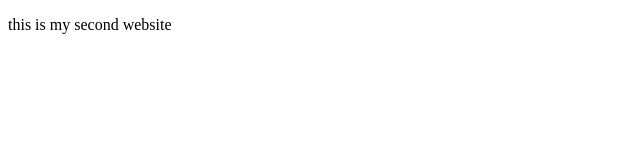
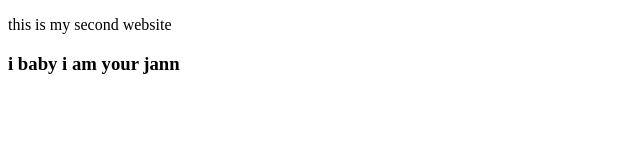
Before and after one commit to mahidhasan96/my-second.website, a plain HTML site: page index.html in a window 1280 px wide. Shown: the whole page, without its empty margins (0-640 px from the left). Drawn offline with Linux system fonts and the light colour scheme.

Commit message:
second website

```diff
--- a/index.html
+++ b/index.html
@@ -7,5 +7,6 @@
 </head>
 <body>
     <p>this is my second website</p>
+    <h3>i baby i am your jann</h3>
 </body>
 </html>
```
